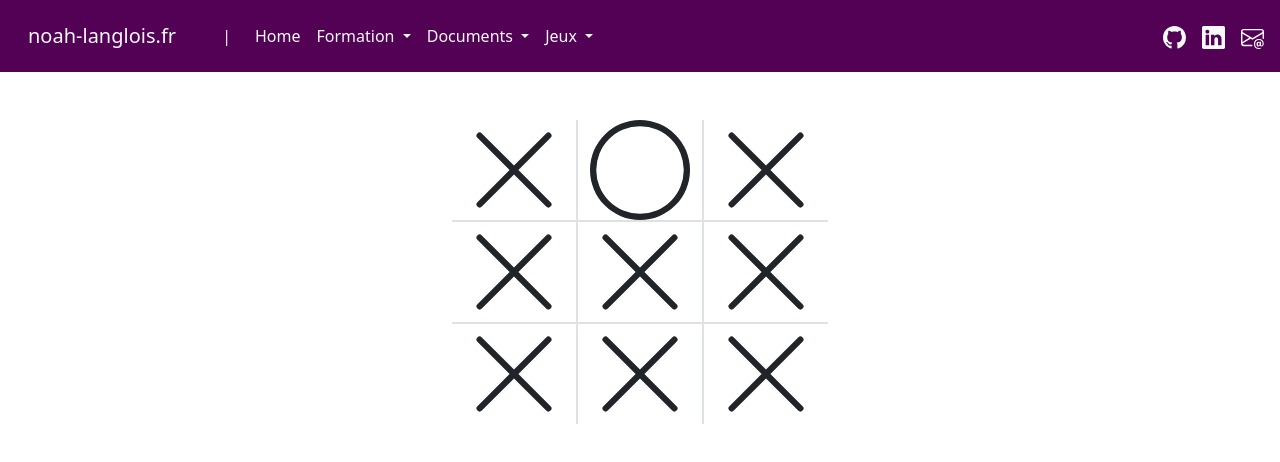
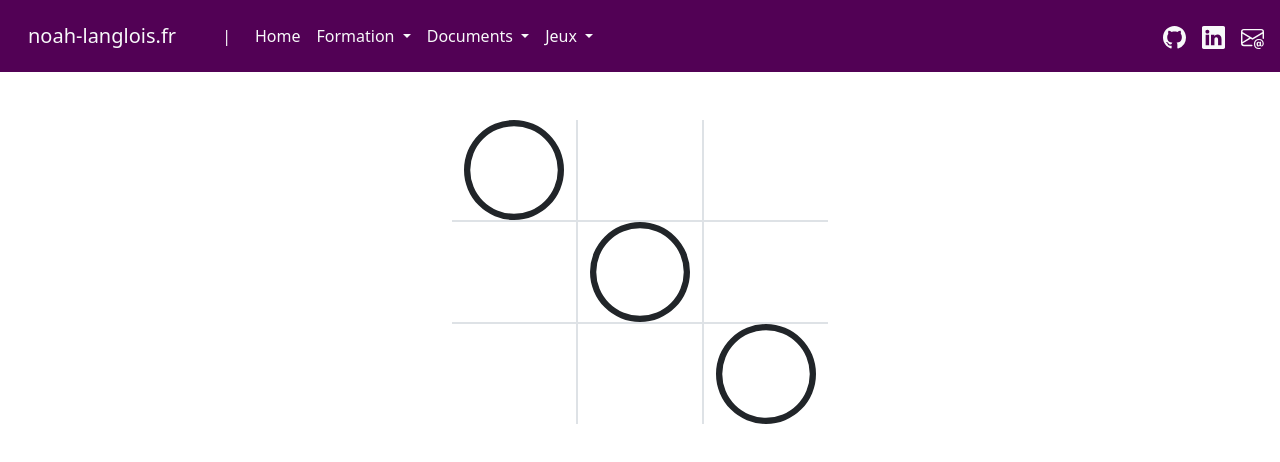
Before and after one commit to Noah-Langlois/noah-langlois.com, a Vue app: page /jeux/tictactoe in a window 1280 px wide. Shown: the top 462 px of the page. Built offline with nearby package versions, Linux system fonts and the light colour scheme.

Commit message:
Updated TicTacToe

```diff
--- a/src/components/jeux/TicTacToe/TheCase.vue
+++ b/src/components/jeux/TicTacToe/TheCase.vue
@@ -1,6 +1,20 @@
 <script setup>
+import TheCroix from './TheCroix.vue'
+import TheRond from './TheRond.vue'
+defineProps({
+  caseNumber: Number,
+  stateCases: Array
+})
 </script>
 
 <template>
-
+  <div>
+    <div v-if="stateCases[caseNumber] === 'croix'">
+      <TheCroix />
+    </div>
+    <div v-if="stateCases[caseNumber] === 'rond'">
+      <TheRond />
+    </div>
+    <div v-if="stateCases[caseNumber] === ''" style="width: 100px; height: 100px"></div>
+  </div>
 </template>
--- a/src/components/jeux/TicTacToe/TheGrille.vue
+++ b/src/components/jeux/TicTacToe/TheGrille.vue
@@ -1,6 +1,7 @@
 <script setup>
-import TheCroix from './TheCroix.vue'
-import TheRond from './TheRond.vue'
+import TheCase from './TheCase.vue'
+import { ref } from 'vue'
+const stateCases = ref(['rond', '', '', '', 'rond', '', '', '', 'rond'])
 </script>
 
 <template>
@@ -8,35 +9,35 @@ import TheRond from './TheRond.vue'
     <div class="grille">
       <div class="row">
         <div class="col border border-start-0 border-top-0">
-          <TheCroix />
+          <TheCase :stateCases="stateCases" :caseNumber="0" />
         </div>
         <div class="col border border-top-0">
-          <TheRond />
+          <TheCase :stateCases="stateCases" :caseNumber="1" />
         </div>
         <div class="col border border-top-0 border-end-0">
-          <TheCroix />
+          <TheCase :stateCases="stateCases" :caseNumber="2" />
         </div>
       </div>
       <div class="row">
         <div class="col border border-start-0">
-          <TheCroix />
+          <TheCase :stateCases="stateCases" :caseNumber="3" />
         </div>
         <div class="col border">
-          <TheCroix />
+          <TheCase :stateCases="stateCases" :caseNumber="4" />
         </div>
         <div class="col border border-end-0">
-          <TheCroix />
+          <TheCase :stateCases="stateCases" :caseNumber="5" />
         </div>
       </div>
       <div class="row">
         <div class="col border border-bottom-0 border-start-0">
-          <TheCroix />
+          <TheCase :stateCases="stateCases" :caseNumber="6" />
         </div>
         <div class="col border border-bottom-0">
-          <TheCroix />
+          <TheCase :stateCases="stateCases" :caseNumber="7" />
         </div>
         <div class="col border border-bottom-0 border-end-0">
-          <TheCroix />
+          <TheCase :stateCases="stateCases" :caseNumber="8" />
         </div>
       </div>
     </div>
```
